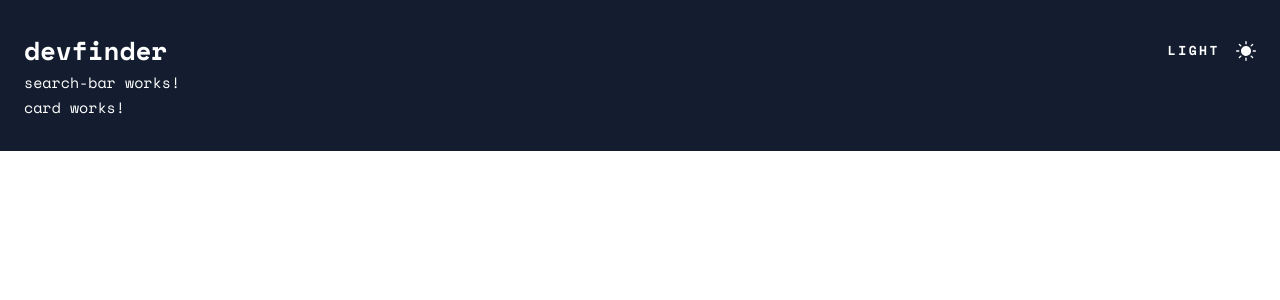
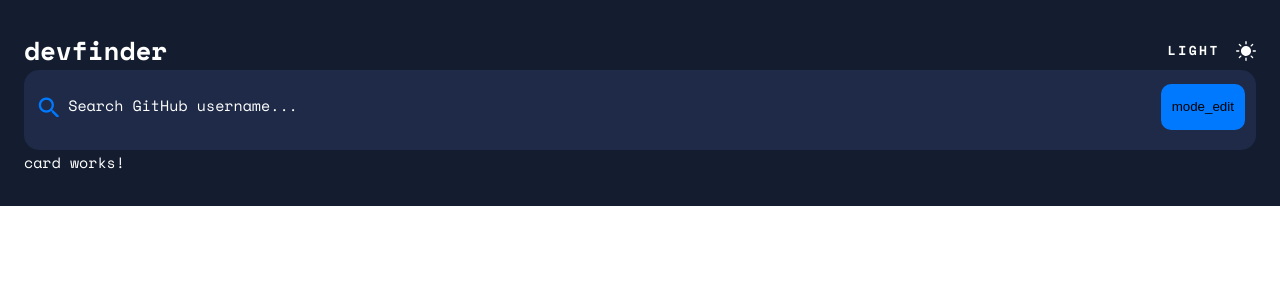
Before and after one commit to MoodyJW/fe-mentor-github-user-search, an Angular app: page / in a window 1280 px wide. Shown: the top 300 px of the page. Built offline with nearby package versions, Linux system fonts and the light colour scheme.

Commit message:
trying to use material was probably a fucking mistake ugh

```diff
--- a/package.json
+++ b/package.json
@@ -11,10 +11,12 @@
   "private": true,
   "dependencies": {
     "@angular/animations": "~12.2.0",
+    "@angular/cdk": "^12.2.13",
     "@angular/common": "~12.2.0",
     "@angular/compiler": "~12.2.0",
     "@angular/core": "~12.2.0",
     "@angular/forms": "~12.2.0",
+    "@angular/material": "^12.2.13",
     "@angular/platform-browser": "~12.2.0",
     "@angular/platform-browser-dynamic": "~12.2.0",
     "@angular/router": "~12.2.0",
--- a/src/app/components/search-bar/search-bar.component.html
+++ b/src/app/components/search-bar/search-bar.component.html
@@ -1 +1,12 @@
-<p>search-bar works!</p>
+<form class="search-form">
+  <mat-form-field class="form-field" appearance="fill">
+    <mat-icon matPrefix class="search-icon">search</mat-icon>
+    <input
+      class="search-input"
+      type="text"
+      matInput
+      placeholder="Search GitHub username..."
+    />
+    <button matSuffix class="search-button">mode_edit</button>
+  </mat-form-field>
+</form>
--- a/src/app/components/search-bar/search-bar.component.scss
+++ b/src/app/components/search-bar/search-bar.component.scss
@@ -0,0 +1,31 @@
+.search-form {
+  width: 100%;
+  border-radius: 15px;
+  // height: 60px;
+  color: var(--primary-text);
+  background-color: var(--card-bg);
+  display: flex;
+  align-items: center;
+
+  .form-field {
+    width: 100%;
+
+    .search-icon {
+      color: var(--blue);
+      font-size: 28px;
+      margin-right: 9px;
+    }
+
+    .search-button {
+      border: none;
+      border-radius: 10px;
+      background-color: var(--blue);
+      width: 84px;
+      height: 46px;
+    }
+  }
+}
+
+.search-input {
+  color: var(--primary-text);
+}
--- a/src/index.html
+++ b/src/index.html
@@ -17,6 +17,9 @@
       href="https://fonts.googleapis.com/css2?family=Space+Mono:wght@400;700&display=swap"
       rel="stylesheet"
     />
-  </head>
+      <link rel="preconnect" href="https://fonts.gstatic.com">
+    <link href="https://fonts.googleapis.com/css2?family=Roboto:wght@300;400;500&display=swap" rel="stylesheet">
+    <link href="https://fonts.googleapis.com/icon?family=Material+Icons" rel="stylesheet">
+</head>
   <app-root></app-root>
 </html>
--- a/src/styles.scss
+++ b/src/styles.scss
@@ -1,3 +1,6 @@
+@use "~@angular/material" as mat;
+@include mat.core();
+
 :root {
   --blue: rgb(0, 121, 255);
   --primary-bg: rgb(246, 248, 255);
@@ -22,3 +25,26 @@
   padding: 0;
   box-sizing: border-box;
 }
+
+html {
+  height: 100%;
+}
+
+.mat-form-field-outline,
+.mat-form-field-empty.mat-form-field-label,
+.mat-form-field-label,
+.mat-form-field-underline,
+.mat-input-element,
+::placeholder {
+  color: var(--primary-text);
+  font-family: "Space Mono", monospace;
+  // align-items: center;
+}
+
+.mat-form-field {
+  font-family: "Space Mono", monospace;
+}
+
+.mat-form-field-prefix {
+  align-self: center;
+}
```
Also changed, not shown: src/app/app.module.ts (+11 -1 lines), 1 other file (tests, documents, lock files or other folders).
